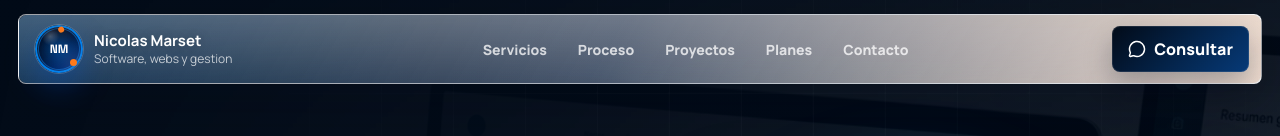
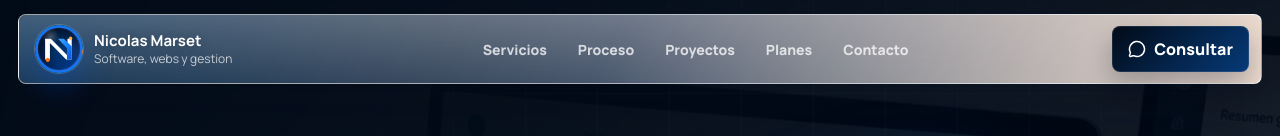
Before and after one commit to nicomarset1/ventas-servicios, a Next.js app: page / in a window 1280 px wide. Shown: the top 136 px of the page. Built offline with nearby package versions, Linux system fonts and the light colour scheme.

Commit message:
Refine NM logo to match reference

```diff
--- a/src/app/globals.css
+++ b/src/app/globals.css
@@ -148,28 +148,29 @@ select {
 .brand-core {
   position: relative;
   z-index: 3;
-  width: 34px;
-  height: 34px;
-  border: 0;
-  border-radius: 50%;
+  width: 100%;
+  height: 100%;
   display: grid;
   place-items: center;
   background: transparent;
   color: white;
   font-family: var(--font-display), Arial, sans-serif;
-  font-size: 12px;
-  font-weight: 950;
+  font-size: 11px;
+  font-weight: 900;
+  line-height: 1;
   letter-spacing: 0;
-  text-shadow: 0 0 18px rgba(0, 142, 255, 0.82);
+  text-shadow: 0 0 16px rgba(0, 142, 255, 0.72);
   box-shadow: none;
 }
 
 .brand-orbit {
   position: absolute;
   z-index: 2;
-  border: 1px solid rgba(0, 142, 255, 0.42);
+  border: 1px solid rgba(0, 142, 255, 0.48);
   border-radius: 50%;
-  transform: rotate(-28deg);
+  transform-origin: center;
+  will-change: transform;
+  animation: orbitSpin 6s linear infinite;
 }
 
 .brand-orbit::after {
@@ -183,31 +184,19 @@ select {
 }
 
 .brand-orbit-one {
-  width: 42px;
-  height: 42px;
-  animation: none;
+  width: 50px;
+  height: 50px;
 }
 
 .brand-orbit-one::after {
-  right: 6px;
-  top: 1px;
-}
-
-.brand-orbit-two {
-  display: none;
-}
-
-.brand-orbit-two::after {
-  left: 3px;
-  bottom: 7px;
-  background: var(--gold);
-  box-shadow: 0 0 16px rgba(255, 178, 56, 0.9);
+  right: 4px;
+  top: 2px;
 }
 
 .brand-mark i {
   position: absolute;
-  right: 6px;
-  bottom: 7px;
+  right: 7px;
+  bottom: 8px;
   z-index: 4;
   width: 7px;
   height: 7px;
@@ -1610,9 +1599,9 @@ h3 {
   }
 }
 
-@keyframes logoOrbit {
+@keyframes orbitSpin {
   to {
-    transform: rotate(332deg);
+    transform: rotate(360deg);
   }
 }
 
@@ -1805,19 +1794,12 @@ h3 {
   }
 
   .brand-core {
-    width: 27px;
-    height: 27px;
     font-size: 10px;
   }
 
   .brand-orbit-one {
-    width: 36px;
-    height: 36px;
-  }
-
-  .brand-orbit-two {
-    width: 20px;
-    height: 51px;
+    width: 44px;
+    height: 44px;
   }
 
   .brand strong {
--- a/src/app/page.tsx
+++ b/src/app/page.tsx
@@ -204,10 +204,24 @@ export default function Home() {
       <header className="site-header">
         <a className="brand" href="#inicio" aria-label="Inicio">
           <span className="brand-mark" aria-hidden="true">
-            <span className="brand-core">NM</span>
+            <svg className="brand-core" viewBox="0 0 64 64" role="presentation" aria-hidden="true">
+              <defs>
+                <linearGradient id="brandBlue" x1="18" x2="48" y1="14" y2="50" gradientUnits="userSpaceOnUse">
+                  <stop offset="0" stopColor="#79bfff" />
+                  <stop offset="0.5" stopColor="#1789ff" />
+                  <stop offset="1" stopColor="#0b4fd6" />
+                </linearGradient>
+              </defs>
+              <circle cx="32" cy="32" r="29.5" fill="none" stroke="#1f6fef" strokeWidth="2.6" />
+              <path
+                d="M13.5 18.2h7.6l22.2 22.3V18.2H49V46h-7.5L19.9 23.9V46h-6.4V18.2Z"
+                fill="#ffffff"
+              />
+              <path d="M30.8 18.2h7.7L49 28.7V46h-6.4V31.1l-12-12.9Z" fill="url(#brandBlue)" />
+              <circle cx="17" cy="46.5" r="2.7" fill="#ff7a1a" />
+              <circle cx="47.4" cy="17.6" r="2.2" fill="#ffb238" />
+            </svg>
             <span className="brand-orbit brand-orbit-one" />
-            <span className="brand-orbit brand-orbit-two" />
-            <i />
           </span>
           <span>
             <strong>Nicolas Marset</strong>
```
Also changed, not shown: src/app/icon.svg.
